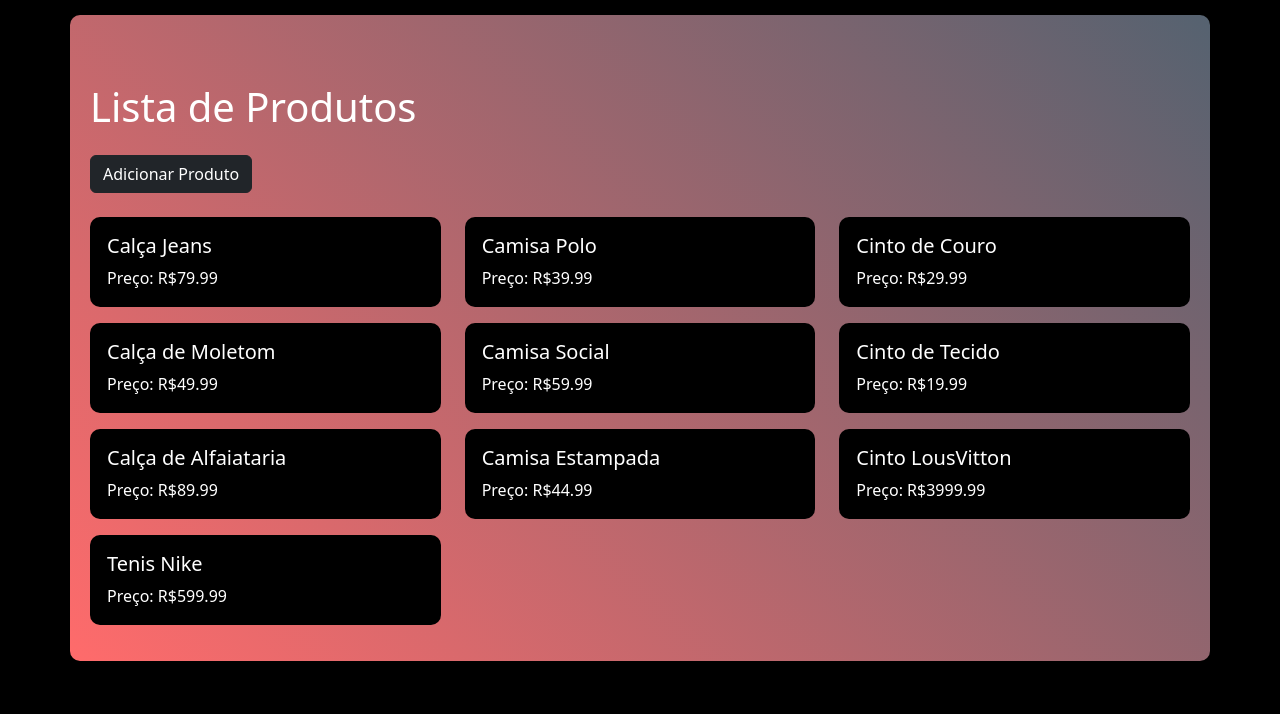
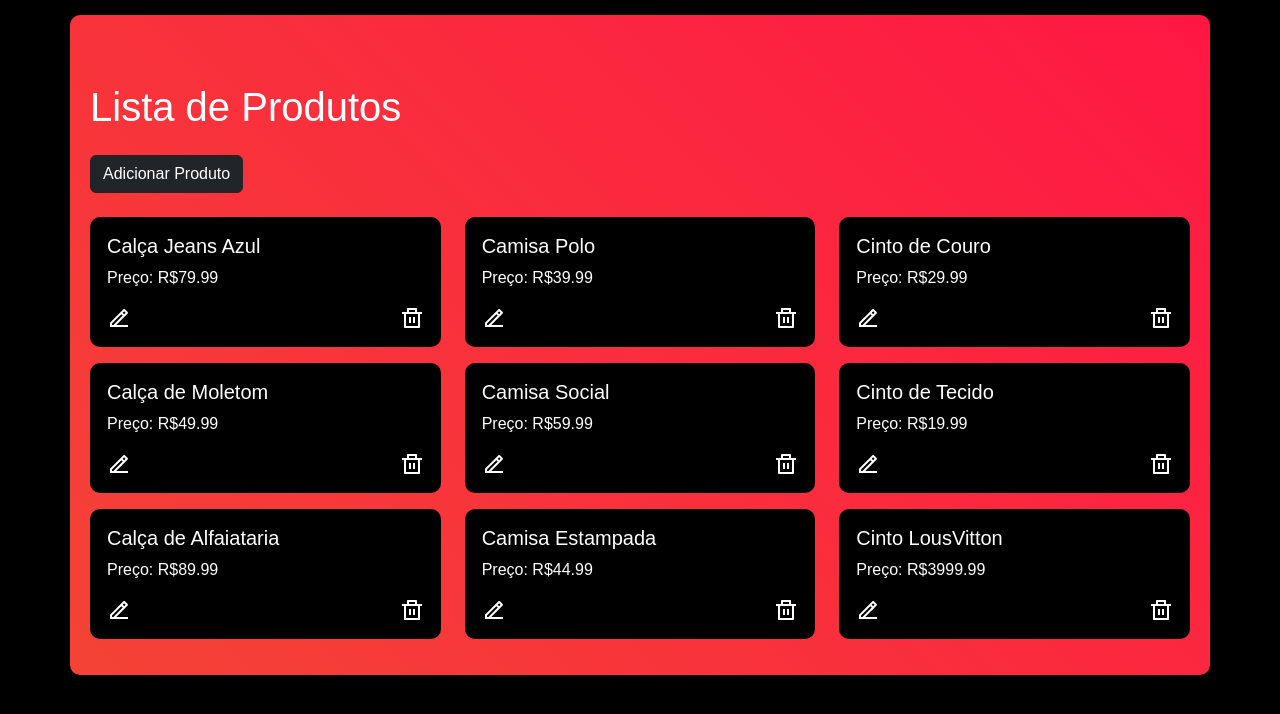
Before and after one commit to GabrielR4SH/API_JsonServe_React, a React (Create React App) app: page / in a window 1280 px wide. Shown: the top 714 px of the page. Built offline with nearby package versions, Linux system fonts and the light colour scheme; data requests are answered from the project's data file.

Commit message:
Crud Done

```diff
--- a/data/db.json
+++ b/data/db.json
@@ -1,54 +1,49 @@
 {
   "products": [
     {
-      "id": 1,
-      "name": "Calça Jeans",
+      "id": "1",
+      "name": "Calça Jeans Azul",
       "price": 79.99
     },
     {
-      "id": 2,
+      "id": "2",
       "name": "Camisa Polo",
       "price": 39.99
     },
     {
-      "id": 3,
+      "id": "3",
       "name": "Cinto de Couro",
       "price": 29.99
     },
     {
-      "id": 4,
+      "id": "4",
       "name": "Calça de Moletom",
       "price": 49.99
     },
     {
-      "id": 5,
+      "id": "5",
       "name": "Camisa Social",
       "price": 59.99
     },
     {
-      "id": 6,
+      "id": "6",
       "name": "Cinto de Tecido",
       "price": 19.99
     },
     {
-      "id": 7,
+      "id": "7",
       "name": "Calça de Alfaiataria",
       "price": 89.99
     },
     {
-      "id": 8,
+      "id": "8",
       "name": "Camisa Estampada",
       "price": 44.99
     },
     {
-      "id": 9,
+      "id": "9",
       "name": "Cinto LousVitton",
       "price": 3999.99
-    },
-    {
-      "id": "4a11",
-      "name": "Tenis Nike",
-      "price": "599.99"
     }
   ]
 }
--- a/package.json
+++ b/package.json
@@ -10,6 +10,7 @@
     "json-server": "^1.0.0-alpha.23",
     "react": "^18.2.0",
     "react-dom": "^18.2.0",
+    "react-icons": "^5.0.1",
     "react-scripts": "5.0.1",
     "reactstrap": "^9.2.2",
     "web-vitals": "^2.1.4"
--- a/src/App.css
+++ b/src/App.css
@@ -1,21 +1,26 @@
+/* App.css */
+body {
+  font-family: 'Arial', sans-serif;
+  background-color: #f8f9fa;
+  margin: 0;
+  padding: 0;
+}
+
 .App {
   text-align: center;
 }
 
 .gradient-background {
-  background: linear-gradient(45deg, #ff6b6b, #556270);
+  background: linear-gradient(45deg, #f44336, #ff1744);
   color: white;
   padding: 20px;
-  border-radius: 10px; /* Adiciona borda redonda */
-  margin-bottom: 20px; /* Adiciona espaço entre o container e os elementos abaixo */
+  border-radius: 10px;
+  margin-bottom: 20px;
   margin-top: 15px;
 }
 
 .card-black {
-  background-color: black;
-  border-radius: 10px; /* Adiciona borda redonda aos cards */
+  background-color: #000;
+  color: white;
+  border-radius: 10px;
 }
-
-.modal-content {
-  border-radius: 10px; /* Adiciona borda redonda ao modal */
-}
--- a/src/App.js
+++ b/src/App.js
@@ -1,15 +1,22 @@
-import { useState, useEffect } from 'react';
+import React, { useState, useEffect } from 'react';
 import { Button, Modal, ModalHeader, ModalBody, ModalFooter, Card, CardBody, CardTitle, CardText, Container, Row, Col } from 'reactstrap';
 import 'bootstrap/dist/css/bootstrap.min.css';
-import './App.css'; // Importe seu arquivo de estilo CSS personalizado
+import './App.css';
+import { RiDeleteBinLine, RiEdit2Line } from 'react-icons/ri';
 
 function App() {
   const [products, setProducts] = useState([]);
   const [modal, setModal] = useState(false);
   const [newProduct, setNewProduct] = useState({ name: '', price: '' });
   const [buttonColor, setButtonColor] = useState('primary');
+  const [editModal, setEditModal] = useState(false);
+  const [deleteModal, setDeleteModal] = useState(false);
+  const [editProduct, setEditProduct] = useState(null);
+  const [deleteProduct, setDeleteProduct] = useState(null);
 
   const toggle = () => setModal(!modal);
+  const toggleEditModal = () => setEditModal(!editModal);
+  const toggleDeleteModal = () => setDeleteModal(!deleteModal);
 
   const url = "http://localhost:3000/products";
 
@@ -37,9 +44,9 @@ function App() {
             return 'primary';
         }
       });
-    }, 1000); // Intervalo de 1 segundo para trocar as cores
+    }, 1000);
 
-    return () => clearInterval(intervalId); // Limpa o intervalo quando o componente é desmontado
+    return () => clearInterval(intervalId);
   }, []);
 
   const handleInputChange = (e) => {
@@ -62,6 +69,46 @@ function App() {
     setNewProduct({ name: '', price: '' });
   };
 
+  const handleEdit = (product) => {
+    setEditProduct(product);
+    toggleEditModal();
+  };
+
+  const handleDelete = (product) => {
+    setDeleteProduct(product);
+    toggleDeleteModal();
+  };
+
+  const handleDeleteConfirm = async () => {
+    const res = await fetch(`${url}/${deleteProduct.id}`, {
+      method: 'DELETE'
+    });
+    if (res.ok) {
+      setProducts(products.filter(p => p.id !== deleteProduct.id));
+    }
+    toggleDeleteModal();
+  };
+
+  const handleEditInputChange = (e) => {
+    const { name, value } = e.target;
+    setEditProduct({ ...editProduct, [name]: value });
+  };
+
+  const handleEditSubmit = async (e) => {
+    e.preventDefault();
+    const res = await fetch(`${url}/${editProduct.id}`, {
+      method: 'PUT',
+      headers: {
+        'Content-Type': 'application/json'
+      },
+      body: JSON.stringify(editProduct)
+    });
+    if (res.ok) {
+      setProducts(products.map(p => (p.id === editProduct.id ? editProduct : p)));
+      toggleEditModal();
+    }
+  };
+
   return (
     <Container className="gradient-background">
       <h1 className="mt-5 mb-4">Lista de Produtos</h1>
@@ -73,6 +120,10 @@ function App() {
               <CardBody>
                 <CardTitle tag="h5" className="text-white">{product.name}</CardTitle>
                 <CardText className="text-white">Preço: R${product.price}</CardText>
+                <div className="d-flex justify-content-between align-items-center">
+                  <RiEdit2Line size={24} style={{ cursor: 'pointer', marginRight: 10 }} onClick={() => handleEdit(product)} />
+                  <RiDeleteBinLine size={24} style={{ cursor: 'pointer' }} onClick={() => handleDelete(product)} />
+                </div>
               </CardBody>
             </Card>
           </Col>
@@ -93,6 +144,32 @@ function App() {
           <Button color="secondary" onClick={toggle}>Cancelar</Button>
         </ModalFooter>
       </Modal>
+      <Modal isOpen={editModal} toggle={toggleEditModal}>
+        <ModalHeader toggle={toggleEditModal}>Editar Produto</ModalHeader>
+        <ModalBody>
+          <form onSubmit={handleEditSubmit}>
+            <label>Nome do Produto:</label>
+            <input type="text" name="name" value={editProduct?.name} onChange={handleEditInputChange} className="form-control mb-2" />
+            <label>Preço do Produto:</label>
+            <input type="text" name="price" value={editProduct?.price} onChange={handleEditInputChange} className="form-control" />
+          </form>
+        </ModalBody>
+        <ModalFooter>
+          <Button color="primary" onClick={handleEditSubmit}>Salvar</Button>{' '}
+          <Button color="secondary" onClick={toggleEditModal}>Cancelar</Button>
+        </ModalFooter>
+      </Modal>
+
+      <Modal isOpen={deleteModal} toggle={toggleDeleteModal}>
+        <ModalHeader toggle={toggleDeleteModal}>Confirmar exclusão</ModalHeader>
+        <ModalBody>
+          Tem certeza que deseja excluir o produto "{deleteProduct?.name}"?
+        </ModalBody>
+        <ModalFooter>
+          <Button color="danger" onClick={handleDeleteConfirm}>Sim, excluir</Button>{' '}
+          <Button color="secondary" onClick={toggleDeleteModal}>Cancelar</Button>
+        </ModalFooter>
+      </Modal>
     </Container>
   );
 }
```
Also changed, not shown: 1 other file (tests, documents, lock files or other folders).
